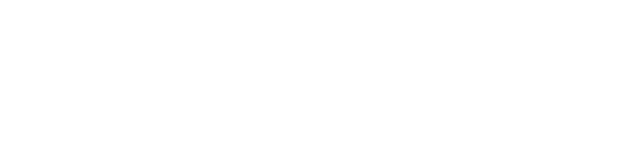
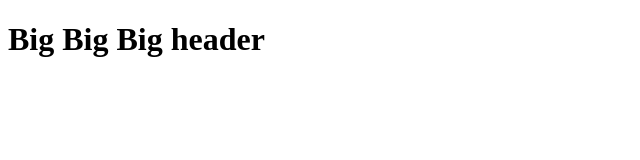
Before and after one commit to abelard-l/verstka-test, a website: page index.html in a window 1280 px wide. Shown: the whole page, without its empty margins (0-640 px from the left). Drawn offline with Linux system fonts and the light colour scheme.

Commit message:
My commit

```diff
--- a/index.html
+++ b/index.html
@@ -5,6 +5,6 @@
 	<title>Document</title>
 </head>
 <body>
-
+	<h1>Big Big Big header</h1>
 </body>
 </html>
```
